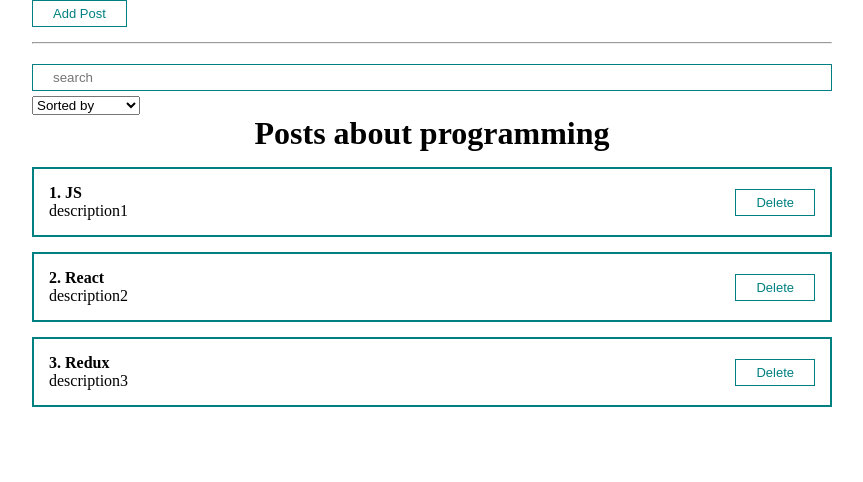
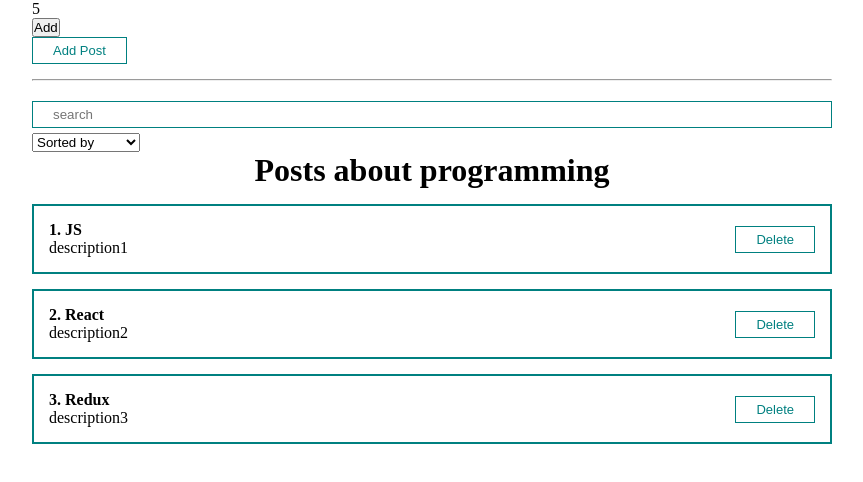
Before and after one commit to 7710407/react-sourcecode, a React (Create React App) app in the folder react-lessons/: page / in a window 1280 px wide. Shown: the top 482 px of the page, without its empty margins (208-1071 px from the left). Built offline with nearby package versions, Linux system fonts and the light colour scheme.

Commit message:
Code with error in useCounter custom hook

```diff
--- a/react-lessons/package.json
+++ b/react-lessons/package.json
@@ -9,6 +9,7 @@
     "react": "^18.2.0",
     "react-dom": "^18.2.0",
     "react-scripts": "5.0.1",
+    "react-transition-group": "^4.4.5",
     "web-vitals": "^2.1.4"
   },
   "scripts": {
--- a/react-lessons/src/App.js
+++ b/react-lessons/src/App.js
@@ -5,6 +5,8 @@
 import PostFilter from "./components/PostFilter";
 import MyModal from "./UI/MyModal/MyModal";
 import MyButton from "./UI/button/MyButton";
+import { usePosts } from "./hooks/usePosts";
+import { useCounter } from "./hooks/useCounter";
 
 function App() {
   const [posts, setPosts] = useState([
@@ -16,30 +18,26 @@
   const [filter, setFilter] = useState({sort: "", query: ""});
   const [modal, setModal] = useState(false)
 
-  const sortedPosts = useMemo(() => {
-    console.log('sortedPost function worked');
-    if (filter.sort) {
-      return [...posts].sort((a, b) => a[filter.sort].localeCompare(b[filter.sort]));
-    }
-    return posts;
-  }, [filter.sort, posts])
-
-  const sortedAndSearchedPosts  = useMemo(()=> {
-    return sortedPosts.filter((post) => post.title.toLowerCase().includes(filter.query.toLowerCase()))
-  }, [filter.query, sortedPosts])
+  const sortedAndSearchedPosts = usePosts(posts, filter.sort, filter.query)
 
   const createPost = (newPost) => {
     setPosts([...posts, newPost])
+    setModal(false)
   }
 
   const removePost = (post) => {
     setPosts(posts.filter((p) => p.id !== post.id))
   }
 
+  const [counter1, increment, decrement] = useCounter(5)
   return (
     <div className="App">
+      <div>
+        <p>{counter1}</p>
+        <p><button onClick={increment}>Add</button></p>
+      </div>
       <MyButton onClick={() => setModal(true)}>Add Post</MyButton>
-      <MyModal visible={modal} setVisible={setModal}><PostForm cre={createPost} /></MyModal>
+      <MyModal visible={modal} setVisible={setModal}><PostForm create={createPost} /></MyModal>
 
       <hr style={{ margin: "15px 0" }} />
       <PostFilter filter={filter} setFilter={setFilter} />
--- a/react-lessons/src/UI/MyModal/MyModal.jsx
+++ b/react-lessons/src/UI/MyModal/MyModal.jsx
@@ -6,7 +6,7 @@
     rootClasses.push(classes.active)
   }
   return (
-    <div className={rootClasses.join(" ")}><div className={classes.myModalContent}>
+    <div onClick={() => setVisible(false)} className={rootClasses.join(" ")}><div onClick={(evt)=>evt.stopPropagation()} className={classes.myModalContent}>
     {children}
     </div>
     </div>
--- a/react-lessons/src/components/PostForm.jsx
+++ b/react-lessons/src/components/PostForm.jsx
@@ -2,7 +2,7 @@
 import MyInput from "../UI/input/MyInput";
 import { useState } from "react";
 
-const PostForm = ({ cre }) => {
+const PostForm = ({ create }) => {
   const [post, setPost] = useState({ title: "", body: "" });
   const addNewPost = (e) => {
     e.preventDefault();
@@ -13,7 +13,7 @@
       ...post,
       id: Date.now(),
     };
-    cre(newPost);
+    create(newPost);
     setPost({ title: "", body: "" });
   };
 
--- a/react-lessons/src/components/PostList.jsx
+++ b/react-lessons/src/components/PostList.jsx
@@ -1,27 +1,27 @@
 import React from "react";
 import PostItem from "./PostItem";
+import { TransitionGroup, CSSTransition } from "react-transition-group";
 
 const PostList = ({ posts, title, remove }) => {
-  if(!posts.length) {
-    return <h1 style={{ textAlign: "center" }}>No posts found</h1>
+  if (!posts.length) {
+    return <h1 style={{ textAlign: "center" }}>No posts found</h1>;
   }
 
   return (
     <div>
       <h1 style={{ textAlign: "center" }}>{title}</h1>
+      <TransitionGroup>
         {posts.map(
           (
             post,
             index // via :: a[i] == v
           ) => (
-          <PostItem
-            remove={remove}
-            number={index + 1}
-            post={post}
-            key={post.id}
-          />
+            <CSSTransition key={post.id} timeout={500} classNames="post">
+              <PostItem remove={remove} number={index + 1} post={post} />
+            </CSSTransition>
           )
         )}
+      </TransitionGroup>
     </div>
   );
 };
--- /dev/null
+++ b/react-lessons/src/hooks/useCounter.js
@@ -0,0 +1,15 @@
+import { useState } from "react"
+
+export const useCounter = (initialState) => {
+    const [count, setCount] = useState()
+
+    function increment() {
+        return setCount(count + 1)
+    }
+
+    function decrement() {
+        return setCount(count - 1)
+    }
+
+    return [initialState, increment, decrement];
+}
--- /dev/null
+++ b/react-lessons/src/hooks/usePosts.js
@@ -0,0 +1,20 @@
+import { useMemo } from "react"
+
+const useSortedPosts = (posts, sort) => {
+    const sortedPosts = useMemo(() => {
+        console.log('sortedPost function worked');
+        if (sort) {
+          return [...posts].sort((a, b) => a[sort].localeCompare(b[sort]));
+        }
+        return posts;
+    }, [sort, posts])
+    return sortedPosts;
+}
+
+export const usePosts = (posts, sort, query) => {
+    const sortedPosts = useSortedPosts(posts, sort)
+    const sortedAndSearchedPosts  = useMemo(()=> {
+        return sortedPosts.filter((post) => post.title.toLowerCase().includes(query.toLowerCase()))
+        }, [query, sortedPosts])
+    return sortedAndSearchedPosts;
+}
--- a/react-lessons/src/styles/App.css
+++ b/react-lessons/src/styles/App.css
@@ -21,3 +21,18 @@
   justify-content: space-between;
   align-items: center;
 }
+
+.post-enter {
+  transform: translateX(-350px);
+}
+.post-enter-active {
+  transform: translateX(0px);
+  transition: all 500ms ease-in;
+}
+.post-exit {
+  opacity: 1;
+}
+.post-exit-active {
+  transform: translateX(-350px);
+  transition: all 500ms ease-in;
+}
```
Also changed, not shown: 1 other file (tests, documents, lock files or other folders). Lines whose indentation alone changed are shown as unchanged.
